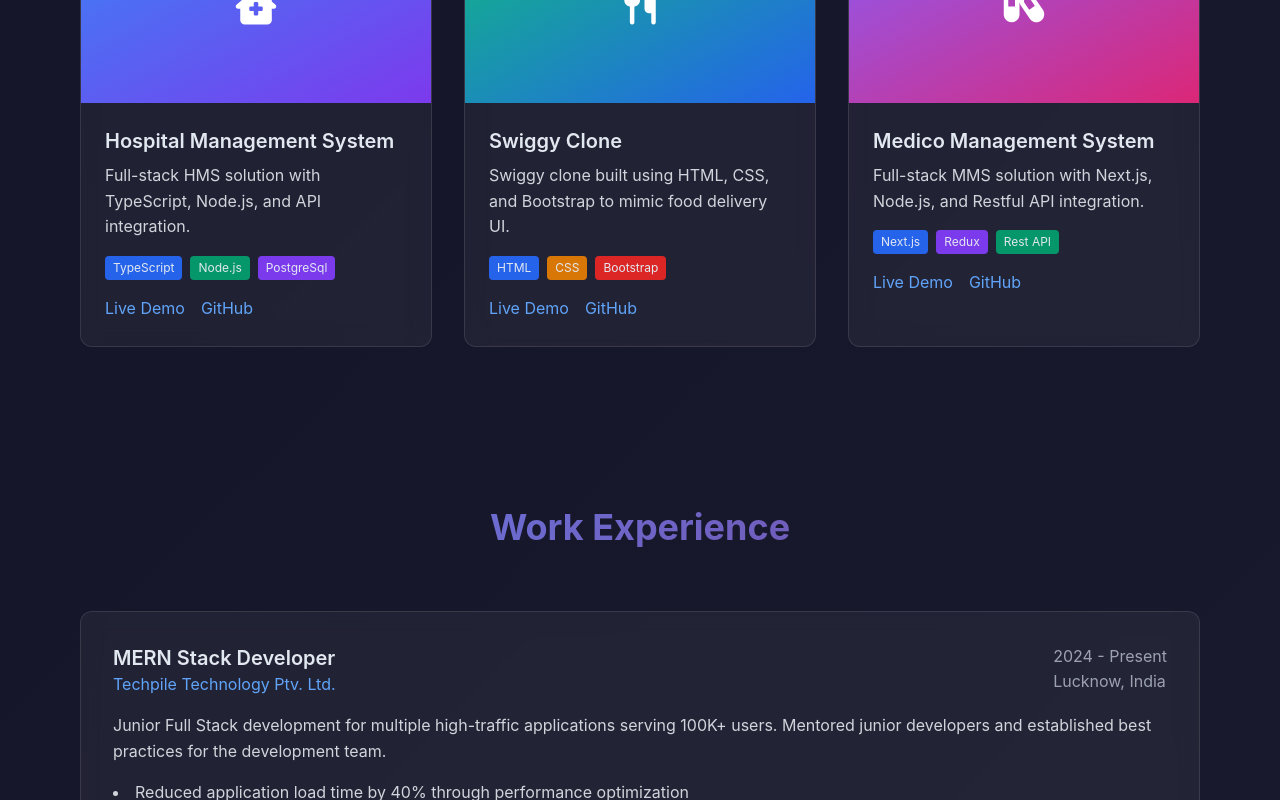
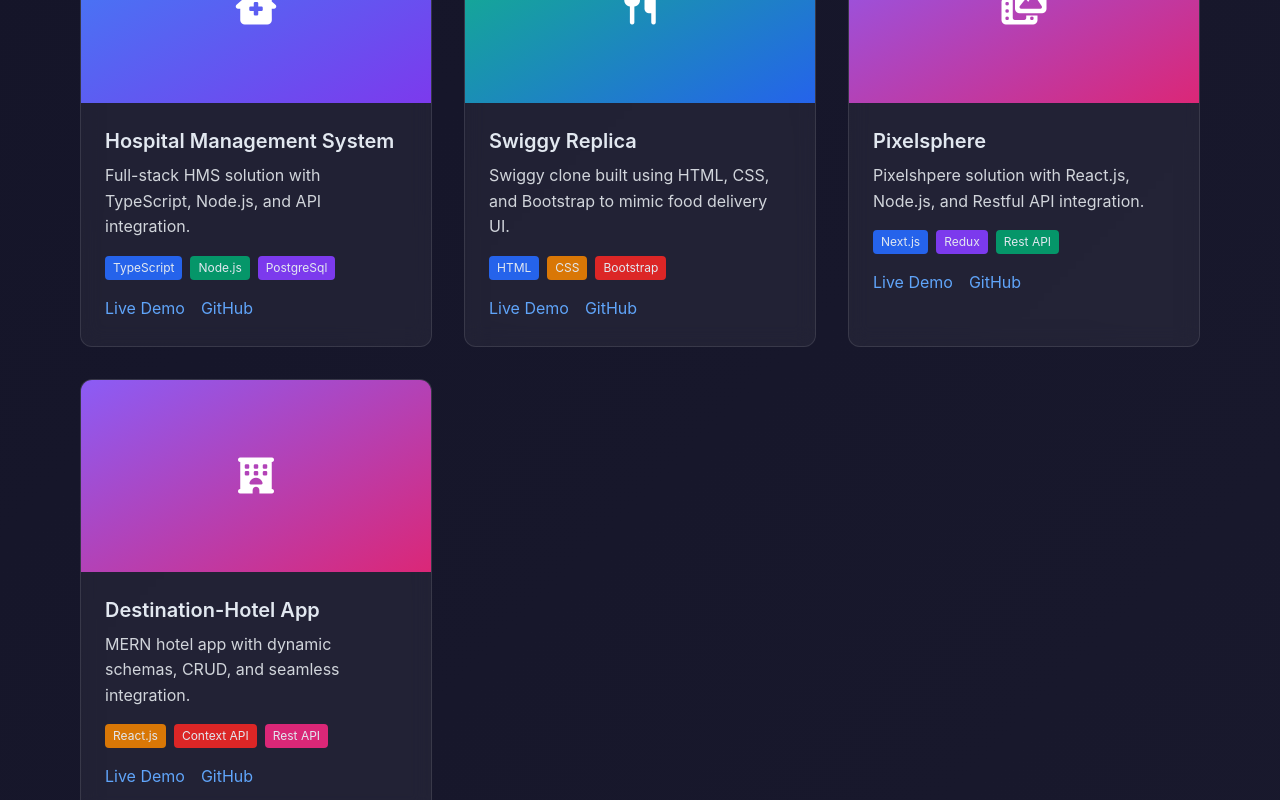
Before and after one commit to sonusahani-dev/Portfolio, a React (Vite) app: page / in a window 1280 px wide. Shown: the part 3680-4480 px from the top of the page. Built offline with nearby package versions, Linux system fonts and the light colour scheme; a web font is replaced by a local one.

Commit message:
Updated project features

```diff
--- a/src/Components/Education.jsx
+++ b/src/Components/Education.jsx
@@ -7,10 +7,10 @@ const Education = () => {
       title: 'Bachelor of Technology in Computer Science',
       institution: 'Sagar institute of Technology & Management, Barabanki',
       period: '2022 - 2025',
-      description: 'Focused on software engineering, algorithms, and web development. Graduated with a 7.8 CGPA.'
+      description: 'Focused on software engineering, algorithms, and web development. Graduated with a 7.18 CGPA.'
     },
     {
-      icon: 'fas fa-school',
+      icon: 'fas fa-school-flag',
       title: 'Diploma',
       institution: 'Jawahar Lal Nehru Polytechnic, Mahmoodabad, Sitapur',
       period: '2019-2022',
--- a/src/Components/Project.jsx
+++ b/src/Components/Project.jsx
@@ -20,7 +20,7 @@ const Projects = () => {
     {
       gradient: 'from-green-500 to-blue-600',
       icon: 'fa-solid fa-utensils',
-      title: 'Swiggy Clone',
+      title: 'Swiggy Replica',
       description: 'Swiggy clone built using HTML, CSS, and Bootstrap to mimic food delivery UI.',
       tags: [
         { name: 'HTML', color: 'bg-blue-600' },
@@ -29,22 +29,37 @@ const Projects = () => {
       ],
       links: [
         { text: 'Live Demo', url: '#' },
-        { text: 'GitHub', url: '#' }
+        { text: 'GitHub', url: 'https://github.com/sonusahani-dev/swiggy' }
       ]
     },
     {
       gradient: 'from-purple-500 to-pink-600',
-      icon: 'fa-solid fa-capsules',
-      title: 'Medico Management System',
-      description: 'Full-stack MMS solution with Next.js, Node.js, and Restful API  integration.',
+      icon: 'fa-solid fa-photo-film',
+      title: 'Pixelsphere',
+      description: 'Pixelshpere solution with React.js, Node.js, and Restful API  integration.',
       tags: [
         { name: 'Next.js', color: 'bg-blue-600' },
         { name: 'Redux', color: 'bg-purple-600' },
         { name: 'Rest API', color: 'bg-green-600' }
       ],
       links: [
+        { text: 'Live Demo', url: 'https://pixelsphere.netlify.app/?' },
+        { text: 'GitHub', url: 'https://github.com/sonusahani-dev/pixelsphere' }
+      ]
+    },
+        {
+      gradient: 'from-purple-500 to-pink-600',
+      icon: 'fa-solid fa-hotel',
+      title: 'Destination-Hotel App',
+      description: 'MERN hotel app with dynamic schemas, CRUD, and seamless integration.',
+      tags: [
+        { name: 'React.js', color: 'bg-yellow-600' },
+        { name: 'Context API', color: 'bg-red-600' },
+        { name: 'Rest API', color: 'bg-pink-600' }
+      ],
+      links: [
         { text: 'Live Demo', url: '#' },
-        { text: 'GitHub', url: '#' }
+        { text: 'GitHub', url: 'https://github.com/sonusahani-dev/general-assessment-sonu-sahani' }
       ]
     }
   ];
```
